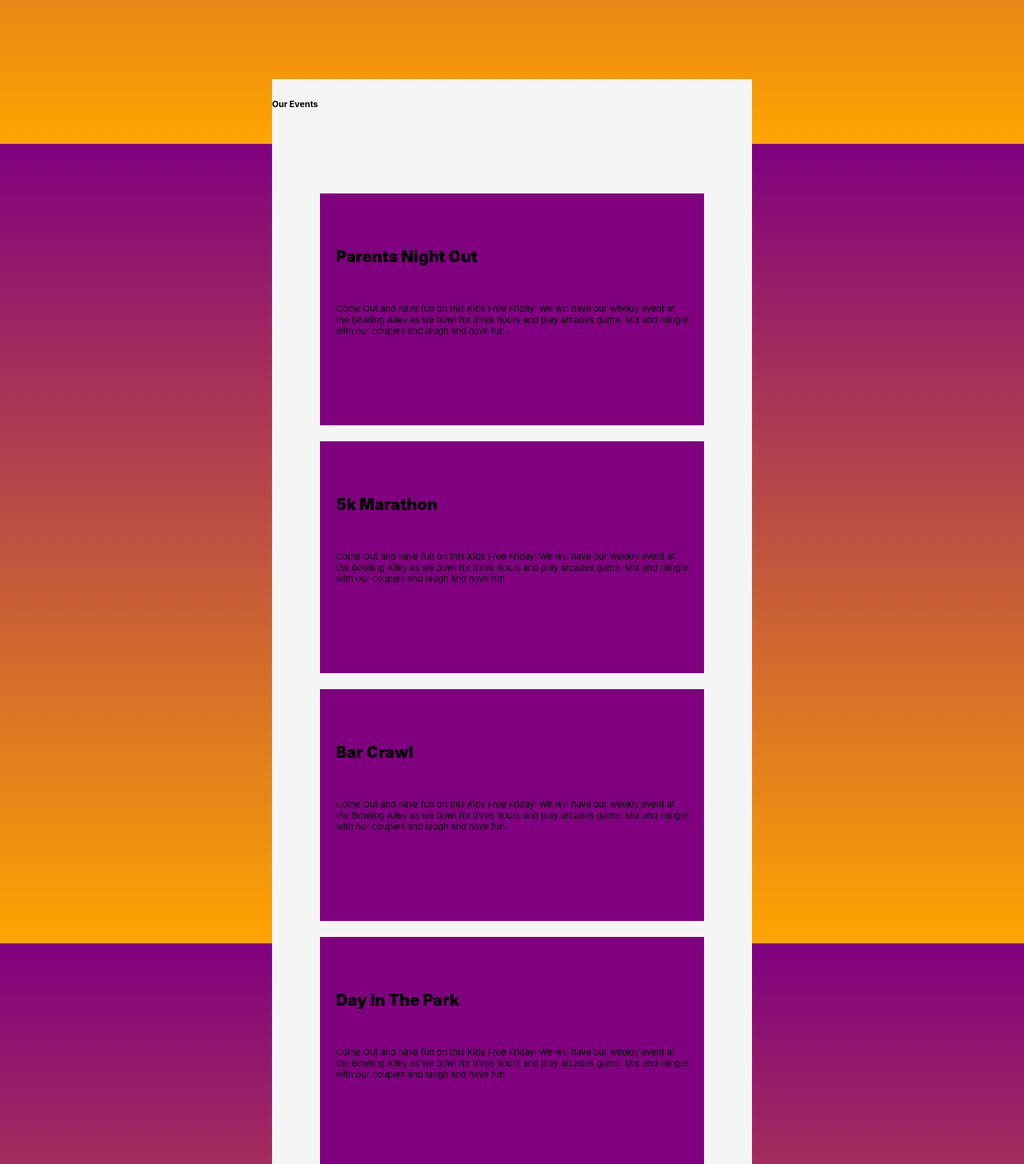
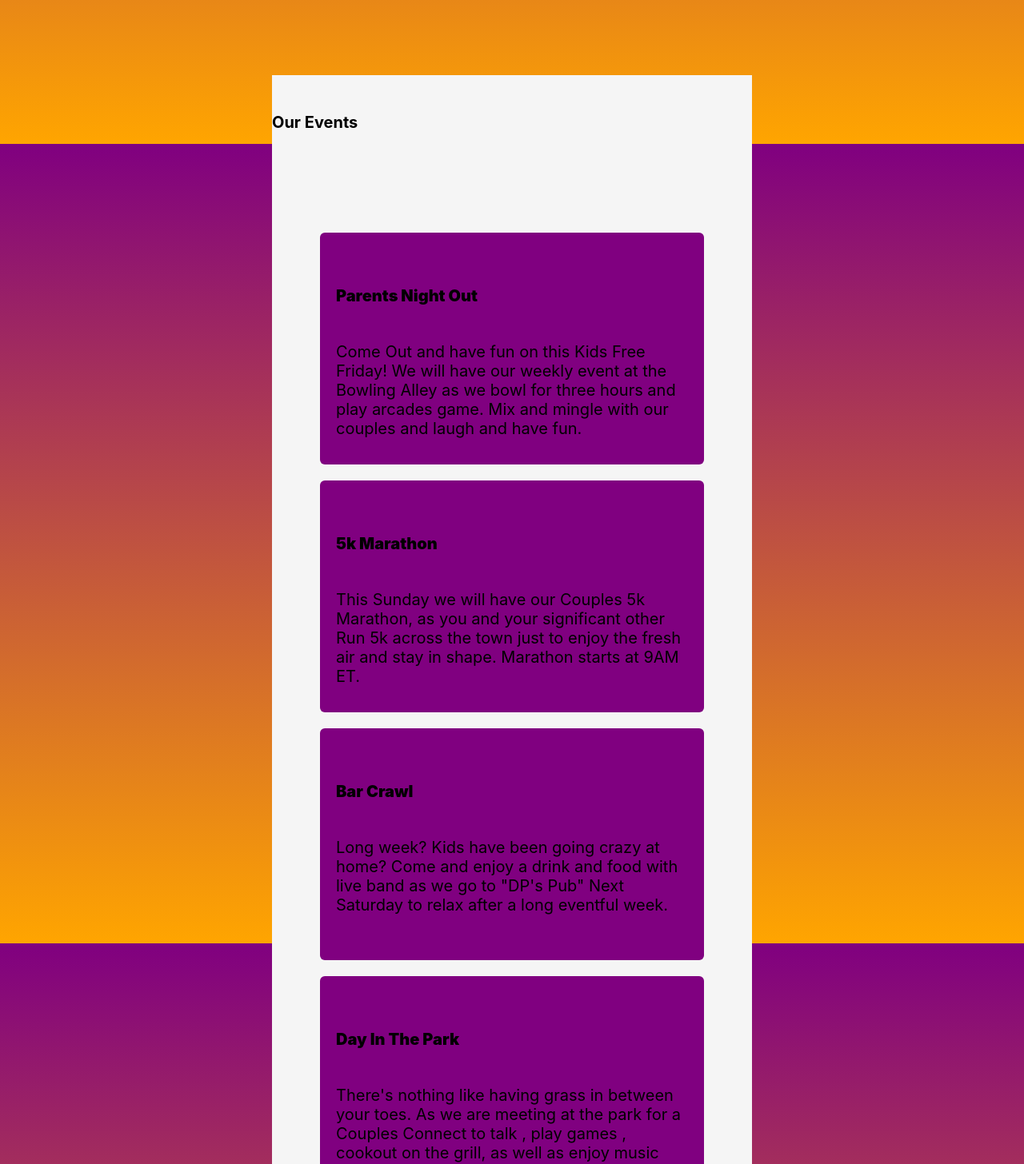
Before and after one commit to edwardgreenwood38/CouplesConnect, a React (Create React App) app in the folder Frontend/: page / in a window 1280 px wide. Shown: the part 820-2276 px from the top of the page at 80% size. Built offline with nearby package versions, Linux system fonts and the light colour scheme.

Commit message:
styling 2.0

```diff
--- a/Frontend/src/components/Events/Events.css
+++ b/Frontend/src/components/Events/Events.css
@@ -12,6 +12,7 @@
     height: 250px;
     margin: 20px auto;
     background: purple;
+    border-radius: 6px;
 }
 
 .EventBased .box:hover {
@@ -19,12 +20,19 @@
     cursor: pointer;
 }
 
+.EventBased h6{
+    font-size: 20px;
+
+}
+
 .EventBased .box h6{
     font-size: 20px;
     font-weight: 900;
+    font: orange;
 }
 
 .EventBased .box p{
-    font-size: 11px;
+    font-size: 20px;
     margin: 20px auto;
+
 }
--- a/Frontend/src/components/Events/Events.jsx
+++ b/Frontend/src/components/Events/Events.jsx
@@ -22,7 +22,7 @@ const Events = () => {
                     <div className="box">
                         <h6>5k Marathon</h6>
                         <p>
-                            Come Out and have fun on this Kids Free Friday! We will have our weekly event at the Bowling Alley as we bowl for three hours and play arcades game. Mix and mingle with our couples and laugh and have fun.
+                            This Sunday we will have our Couples 5k Marathon, as you and your significant other Run 5k across the town just to enjoy the fresh air and stay in shape. Marathon starts at 9AM ET.
                         </p>
                         </div>
                         </div>
@@ -31,7 +31,7 @@ const Events = () => {
                     <div className="box">
                         <h6>Bar Crawl</h6>
                         <p>
-                            Come Out and have fun on this Kids Free Friday! We will have our weekly event at the Bowling Alley as we bowl for three hours and play arcades game. Mix and mingle with our couples and laugh and have fun.
+                            Long week? Kids have been going crazy at home? Come and enjoy a drink and food with live band as we go to "DP's Pub" Next Saturday to relax after a long eventful week.
                         </p>
                         </div>
                         </div>
@@ -40,7 +40,7 @@ const Events = () => {
                     <div className="box">
                         <h6>Day In The Park</h6>
                         <p>
-                            Come Out and have fun on this Kids Free Friday! We will have our weekly event at the Bowling Alley as we bowl for three hours and play arcades game. Mix and mingle with our couples and laugh and have fun.
+                            There's nothing like having grass in between your toes. As we are meeting at the park for a Couples Connect to talk , play games , cookout on the grill, as well as enjoy music and each others company.
                         </p>
                         </div>
                         </div>
--- a/Frontend/src/components/loginSignup/loginSignup.css
+++ b/Frontend/src/components/loginSignup/loginSignup.css
@@ -31,7 +31,7 @@
 }
 
 .inputs{
-    margin-top: 55px;
+    margin-top: 50px;
     display: flex;
     flex-direction: column;
     gap: 60px;
```
